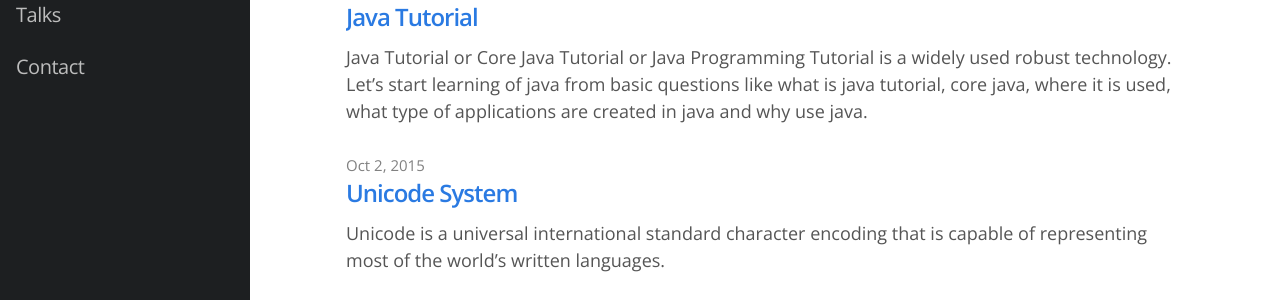
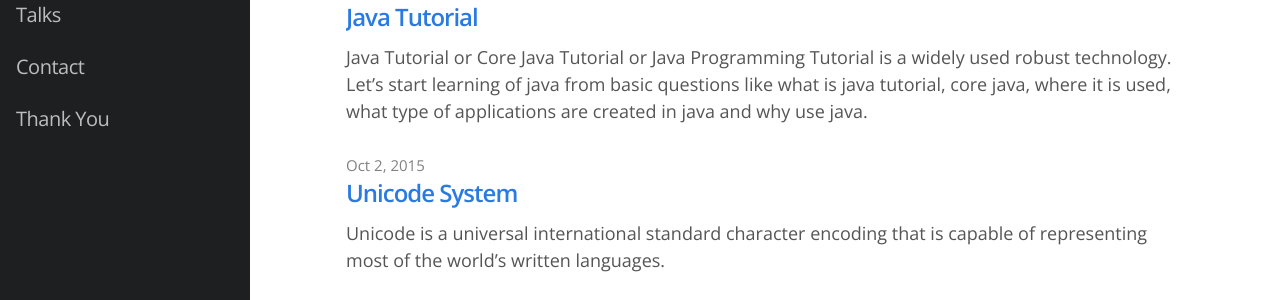
Before and after one commit to ashrafwani/ashrafwani.github.io, a Jekyll site: the page built from index.html, in a window 1280 px wide. Shown: the part 295-595 px from the top of the page. Built offline with Jekyll 4.4.1, drawn with Linux system fonts in a browser that asks for light colours; nearby versions of some CDN libraries.

Commit message:
Update header.html

```diff
--- a/_includes/header.html
+++ b/_includes/header.html
@@ -26,9 +26,11 @@
 
           <a class="page-link" href="/blog/"><span data-hover="Blog">Blog</span></a>
 
-          <a class="page-link" href="/talks/"><span data-hover="Talks">Talks</span>
+          <a class="page-link" href="/talks/"><span data-hover="Talks">Talks</span></a>
 
           <a class="page-link" href="/contact/"><span data-hover="Contact">Contact</span></a>
+
+          <a class="page-link" href="/thankyou/"><span data-hover="Thank You">Thank You</span>
           <!-- .notification class for number -->
 
           <div id="mobile-social">
```
